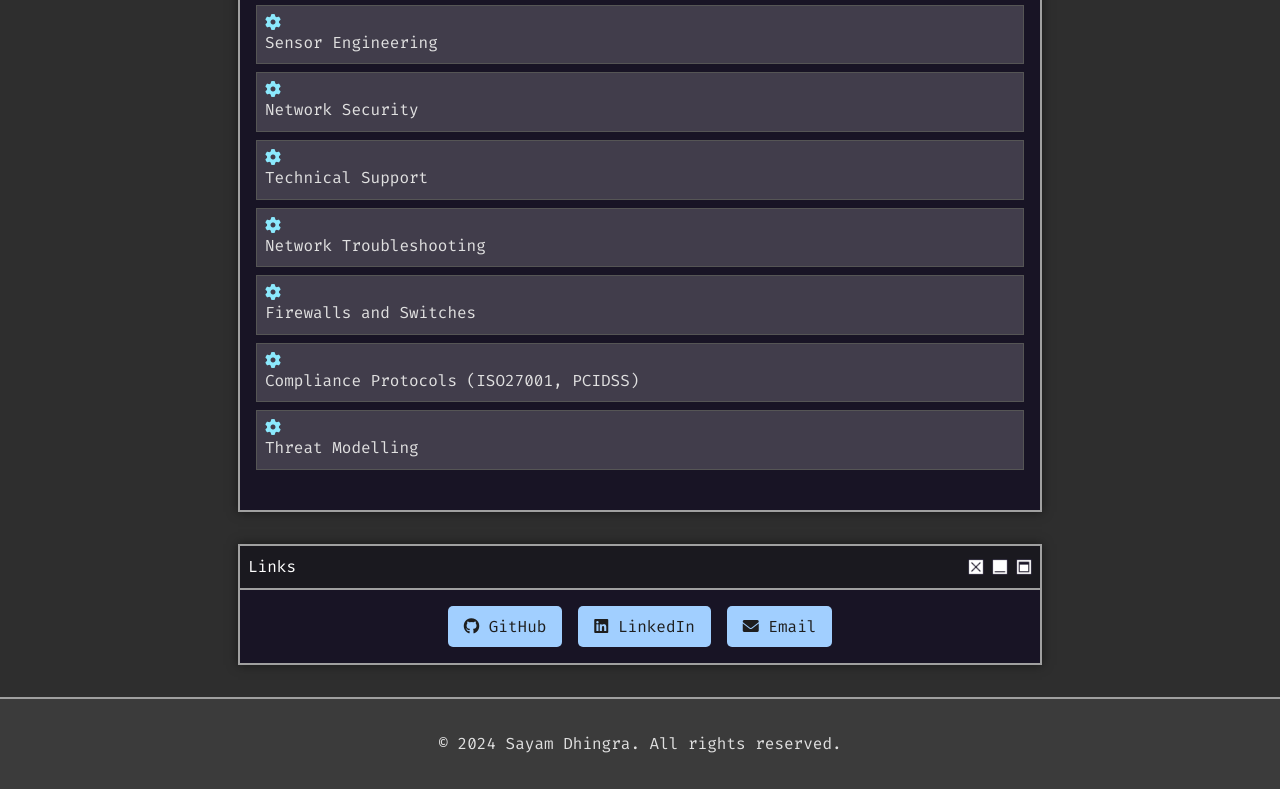
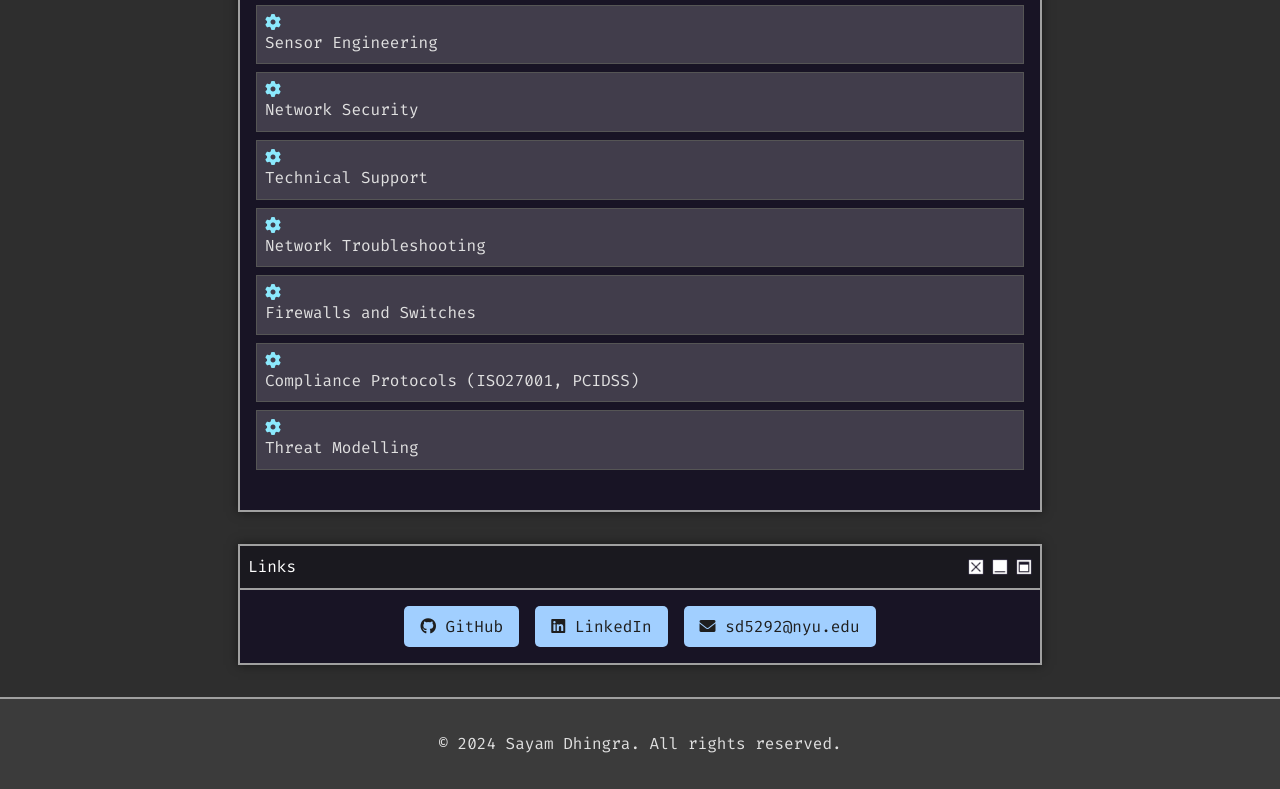
Before and after one commit to notSayam/Website_Sayam, a plain HTML site: page index.html in a window 1280 px wide. Shown: the part 3103-3892 px from the top of the page. Drawn offline with Linux system fonts and the light colour scheme.

Commit message:
Update index.html

```diff
--- a/index.html
+++ b/index.html
@@ -431,7 +431,7 @@
             <div class="links">
                 <a href="https://github.com/notSayam" target="_blank"><i class="fab fa-github"></i> GitHub</a>
                 <a href="https://www.linkedin.com/in/sayam-dhingra-21a9a2172/" target="_blank"><i class="fab fa-linkedin"></i> LinkedIn</a>
-		<a href="mailto:sd5292@nyu.edu" target="_blank"><i class="fas fa-envelope"></i> Email</a>
+		<a href="mailto:sd5292@nyu.edu" target="_blank"><i class="fas fa-envelope"></i> sd5292@nyu.edu</a>
             </div>
         </div>
     </div>
```
